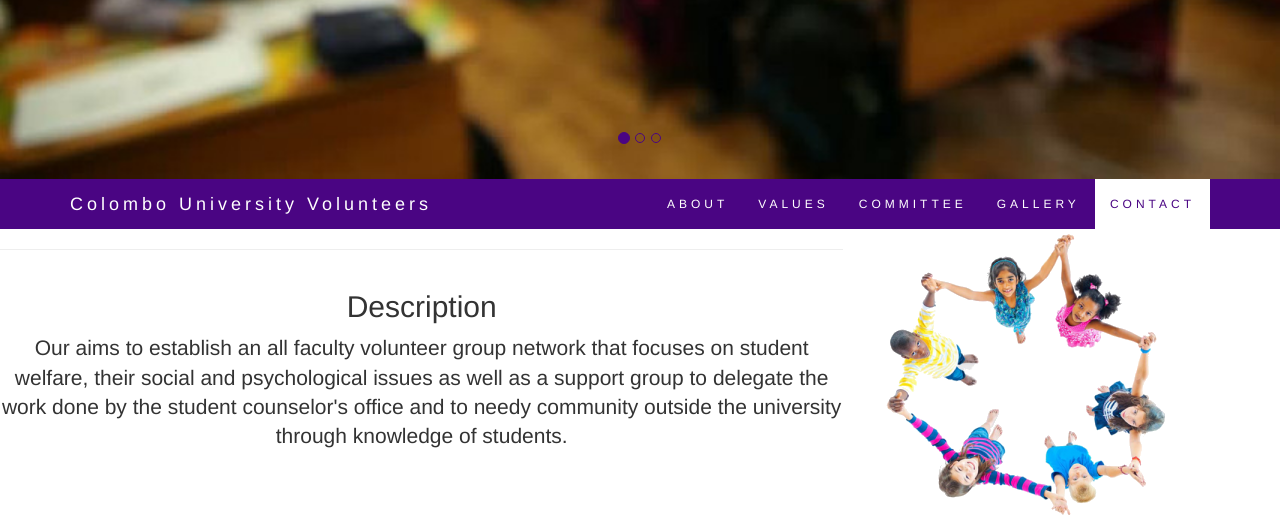
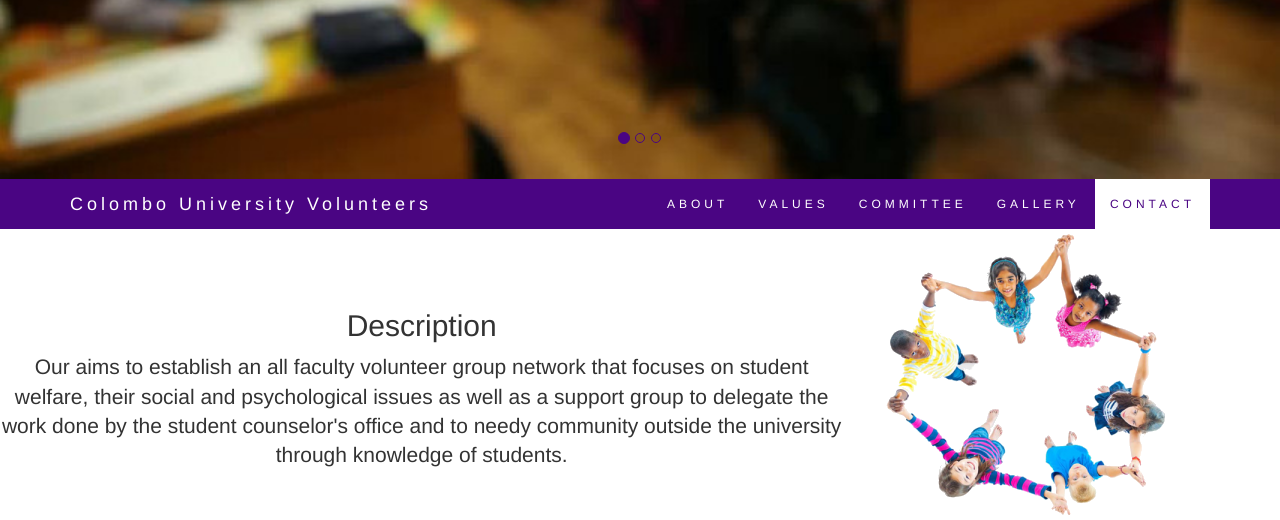
Before and after one commit to sumedhe/cuv, a CodeIgniter app: page /database/ in a window 1280 px wide. Shown: the part 439-959 px from the top of the page. Run offline with CodeIgniter, Linux system fonts and the light colour scheme; some libraries are stand-ins or nearby versions.

Commit message:
remove space line from description

```diff
--- a/application/views/description.php
+++ b/application/views/description.php
@@ -3,10 +3,9 @@
  <div class="row">
 
     <div class="col-sm-8 ">
-      <hr class="section-heading-spacer">
-      <div class="clearfix">
-
-      </div>
+      <br>
+      <br>
+      <br>
       <h2 class="section-heading">
         Description
       </h2>
```
